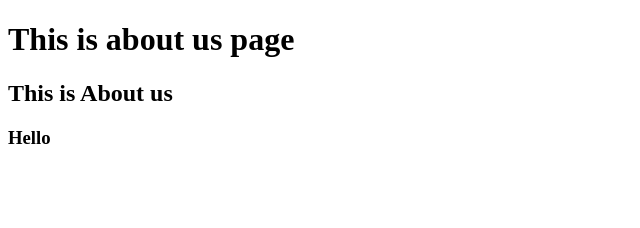
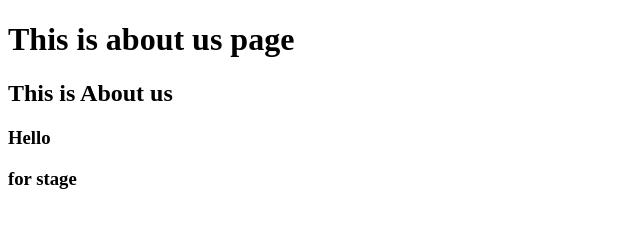
Before and after one commit to ankitrudani6/Day2Training, a plain HTML site: page aboutus.html in a window 1280 px wide. Shown: the full height of the page, 0-640 px from the left. Drawn offline with Linux system fonts and the light colour scheme.

Commit message:
change in index

```diff
--- a/aboutus.html
+++ b/aboutus.html
@@ -10,5 +10,6 @@
     <h1>This is about us page</h1>
     <h2>This is About us</h2>
     <h3>Hello</h3>
+    <h3>for stage</h3>
 </body>
 </html>
```
